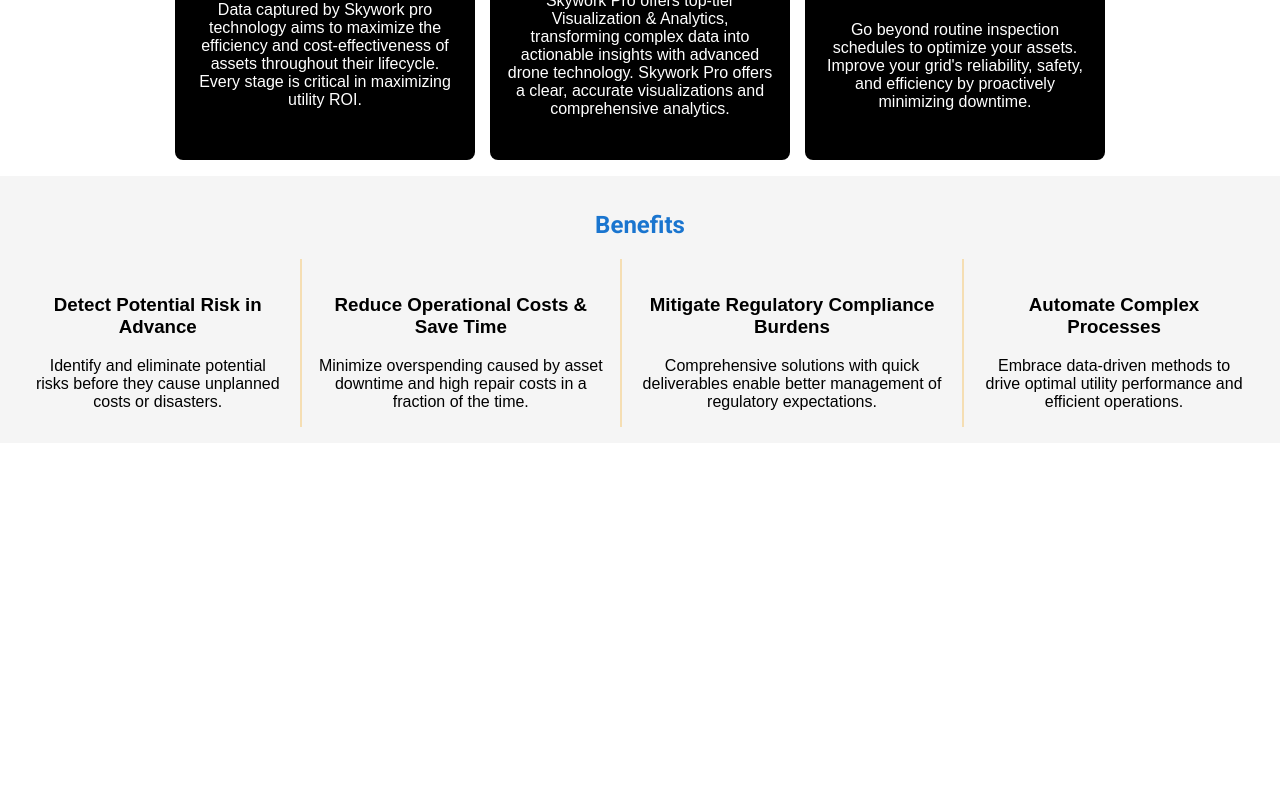
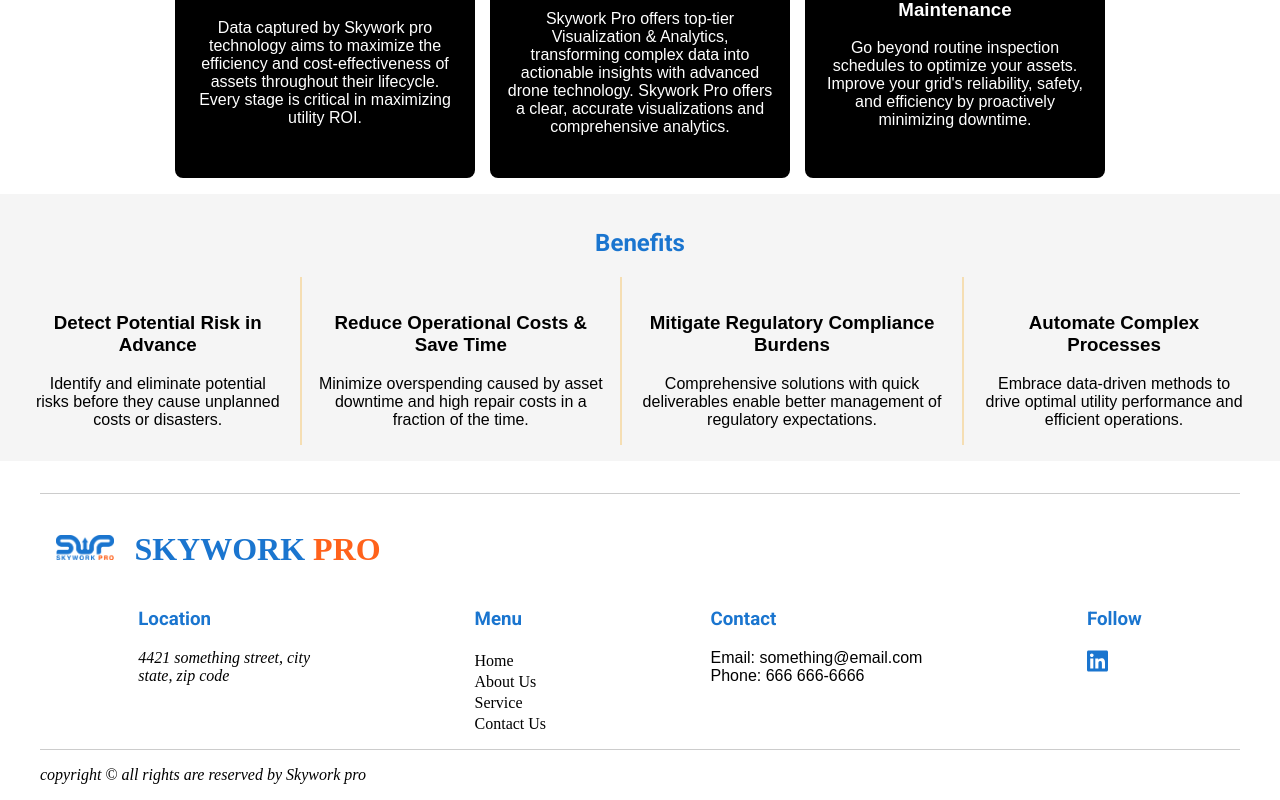
Before and after one commit to moamel-hashim/skywork-pro, a React (Vite) app: page / in a window 1280 px wide. Shown: the part 1799-2599 px from the top of the page. Before the commit the page ends 2242 px from the top, so only its background shows below. Built offline with nearby package versions, Linux system fonts and the light colour scheme.

Commit message:
completed adding the footer

```diff
--- a/src/components/Footer.css
+++ b/src/components/Footer.css
@@ -1,3 +1,61 @@
 footer {
-  background-color: #1A75CF;
+  max-width: 1200px;
+  margin: 0 auto;
+}
+footer .copyright {
+  margin: 1rem 0 1rem 0;
+}
+
+.footer {
+  border-top: solid #ccc 1px;
+  border-bottom: solid #ccc 1px;
+  padding: 1rem;
+  margin-top: 2rem;
+}
+.footer .logo-container {
+  display: flex;
+  align-items: center;
+  gap: 20px;
+  width: 50%;
+}
+.footer .logo-container h1 {
+  text-transform: uppercase;
+}
+.footer .logo-container h1 a {
+  text-decoration: none;
+  color: #1A75CF;
+}
+.footer .logo-container h1 span {
+  color: #FF621B;
+}
+.footer .logo-container div {
+  width: 10%;
+}
+.footer .logo-container div img {
+  width: 100%;
+}
+.footer .footer-container {
+  display: flex;
+  justify-content: space-around;
+}
+.footer .footer-container h3 {
+  color: #1A75CF;
+  font-family: "Roboto", sans-serif;
+}
+.footer .footer-container p {
+  font-family: "OpenSans", sans-serif;
+}
+.footer .footer-container .social a {
+  text-decoration: none;
+  color: #1A75CF;
+  font-size: x-large;
+}
+.footer .menu {
+  display: flex;
+  flex-direction: column;
+  gap: 3px;
+}
+.footer .menu a {
+  text-decoration: none;
+  color: black;
 }/*# sourceMappingURL=Footer.css.map */
--- a/src/components/Footer.jsx
+++ b/src/components/Footer.jsx
@@ -1,10 +1,48 @@
 import {Link} from 'react-router-dom';
+import {faLinkedin} from '@fortawesome/free-brands-svg-icons';
+import { FontAwesomeIcon } from '@fortawesome/react-fontawesome';
 import './Footer.css';
 
 
 export default function Footer() {
   return(
     <footer>
+      <div className="footer">
+      <div className='logo-container'>
+        <div>
+          <img src="/src/assets/SWP-LOGO-COLOR.png" alt="Logo" />
+        </div>
+        <h1><Link to="/">SkyWork <span>Pro</span></Link></h1>
+      </div>
+      <div className="footer-container">
+        <div className="address">
+          <h3>Location</h3>
+          <address>
+            4421 something street, city <br/>
+            state, zip code
+          </address>
+        </div>
+        <div className="menu">
+          <h3>Menu</h3>
+          <Link>Home</Link>
+          <Link>About Us</Link>
+          <Link>Service</Link>
+          <Link>Contact Us</Link>
+        </div>
+        <div className="contact">
+          <h3>Contact</h3>
+          <p>Email: something@email.com</p>
+          <p>Phone: 666 666-6666</p>
+        </div>
+        <div className="social">
+          <h3>Follow</h3>
+          <Link to=""><FontAwesomeIcon icon={faLinkedin}/></Link>
+        </div>
+      </div>
+      </div>
+    <div className="copyright">
+      <p><i>copyright &copy; all rights are reserved by Skywork pro</i></p>
+    </div>
     </footer>
   )
 }
--- a/src/components/Footer.scss
+++ b/src/components/Footer.scss
@@ -4,5 +4,79 @@
 $openSans: 'OpenSans';
 
 footer {
-  background-color: $primary-color;
+  max-width: 1200px;
+  margin: 0 auto;
+
+  .copyright {
+    margin: 1rem 0 1rem 0;
+  }
 }
+
+.footer {
+  border-top: solid #ccc 1px;
+  border-bottom: solid #ccc 1px;
+  padding: 1rem;
+  margin-top: 2rem;
+
+  .logo-container {
+    display: flex;
+    align-items: center;
+    gap: 20px;
+    width: 50%;
+
+    h1 {
+      text-transform: uppercase;
+
+      a {
+        text-decoration: none;
+        color: $primary-color;
+      }
+
+      span {
+        color: $secondary-color;
+      }
+    }
+
+    div {
+      width: 10%;
+
+      img {
+        width: 100%;
+      }
+    }
+  }
+
+  .footer-container {
+    display: flex;
+    justify-content: space-around;
+
+    h3 {
+      color: $primary-color;
+      font-family: $roboto, sans-serif;
+    }
+
+    p {
+      font-family: $openSans, sans-serif;
+    }
+
+    .social {
+      a {
+        text-decoration: none;
+        color: $primary-color;
+        font-size: x-large;
+      }
+    }
+  }
+
+  .menu {
+    display: flex;
+    flex-direction: column;
+    gap: 3px;
+
+    a {
+      text-decoration: none;
+      color: black;
+    }
+  }
+
+}
--- a/src/components/HomeMain.css
+++ b/src/components/HomeMain.css
@@ -66,7 +66,7 @@
 }
 section:nth-child(2) .cards-container .cards {
   width: 300px;
-  height: 582px;
+  height: 600px;
   overflow: hidden;
   border: 1px solid #ccc;
   border-radius: 5px;
--- a/src/components/HomeMain.scss
+++ b/src/components/HomeMain.scss
@@ -66,7 +66,7 @@
     gap: 15px;
     .cards {
       width: 300px;
-      height: 582px;
+      height: 600px;
       overflow: hidden;
       border: 1px solid #ccc;
       border-radius: 5px;
--- a/src/components/Navbar.jsx
+++ b/src/components/Navbar.jsx
@@ -8,7 +8,7 @@
         <div>
           <img src="/src/assets/SWP-LOGO-COLOR.png" alt="Logo" />
           </div>
-        <h1><Link>SkyWork <span>Pro</span></Link></h1>
+        <h1><Link to="/">SkyWork <span>Pro</span></Link></h1>
       </div>
       <div className="nav-container">
       <nav>
--- a/src/pages/Home.jsx
+++ b/src/pages/Home.jsx
@@ -1,7 +1,7 @@
 import React from 'react';
 import Navbar from '../components/Navbar';
 import HomeMain from '../components/HomeMain';
-import Footer from '../components/footer';
+import Footer from '../components/Footer';
 export default function Home() {
   return(
     <>
```
Also changed, not shown: 1 other file (tests, documents, lock files or other folders).
